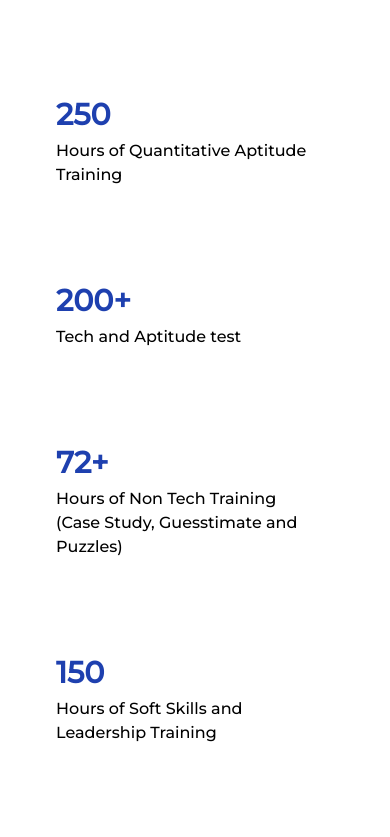
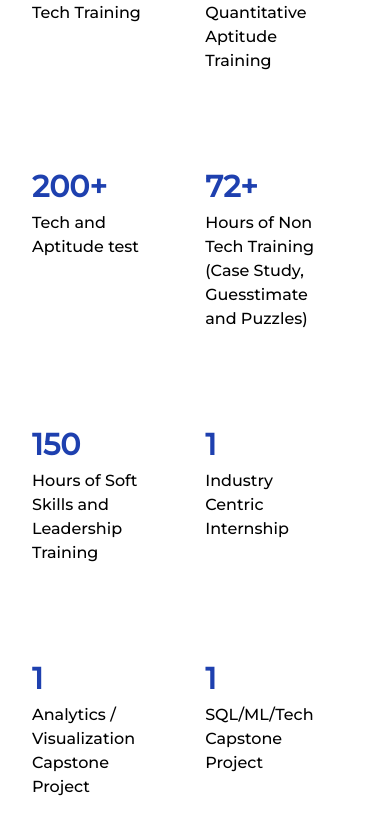
Before and after one commit to 100bhagya/mas-website-react, a React (Create React App) app: page /companies in a window 390 px wide. Shown: the part 5687-6524 px from the top of the page. Built offline with nearby package versions, Linux system fonts and the light colour scheme.

Commit message:
modified few things

```diff
--- a/src/data/CompaniesFaqData.js
+++ b/src/data/CompaniesFaqData.js
@@ -20,7 +20,7 @@ const data = [
     },
     {
       question: "What process do you follow for recruitment? / How long does a typical recruitment take?",
-      answer: "",
+      answer: "A student undergoes a 5-month skill development program and at its conclusion, a 15-day placement event is held. During this time, 250 companies participate and conduct interviews with two slots per day for the purpose of placement.",
       open: false,
     },
     {
--- a/src/data/TrackRecord.js
+++ b/src/data/TrackRecord.js
@@ -26,7 +26,7 @@ const Data =[
     },
     {
         record:1,
-        heading:"Analytics/Visualization Capstone Project"
+        heading:"Analytics / Visualization Capstone Project"
     },
     {
         record:1,
--- a/src/pages/Companies.js
+++ b/src/pages/Companies.js
@@ -118,10 +118,10 @@ const Companies = () => {
 
   const Card = ({ data }) => {
     return (
-      <div className="py-12 px-7 ">
-        <div className=" flex flex-col w-64 space-y-1.5 cursor-pointer">
+      <div className="px-8 py-12 ">
+        <div className=" flex flex-col md:w-64 w-[28vw] space-y-1.5 cursor-pointer">
           <h1 className="text-3xl font-black text-blue-800">{data.record}</h1>
-          <h1>{data.heading}</h1>
+          <h1 className="text-base">{data.heading}</h1>
         </div>
       </div>
     );
@@ -254,7 +254,7 @@ const Companies = () => {
       <MentorSection />
       <section>
         <div className="mt-16 text-3xl text-center ">Track Record</div>
-        <div className="flex flex-wrap mt-16 ml-7 md:ml-20 track-record">
+        <div className="flex flex-wrap mt-16 md:ml-20 track-record">
           {Data.map((data, i) => {
             return <Card key={i} data={data} />;
           })}
```
